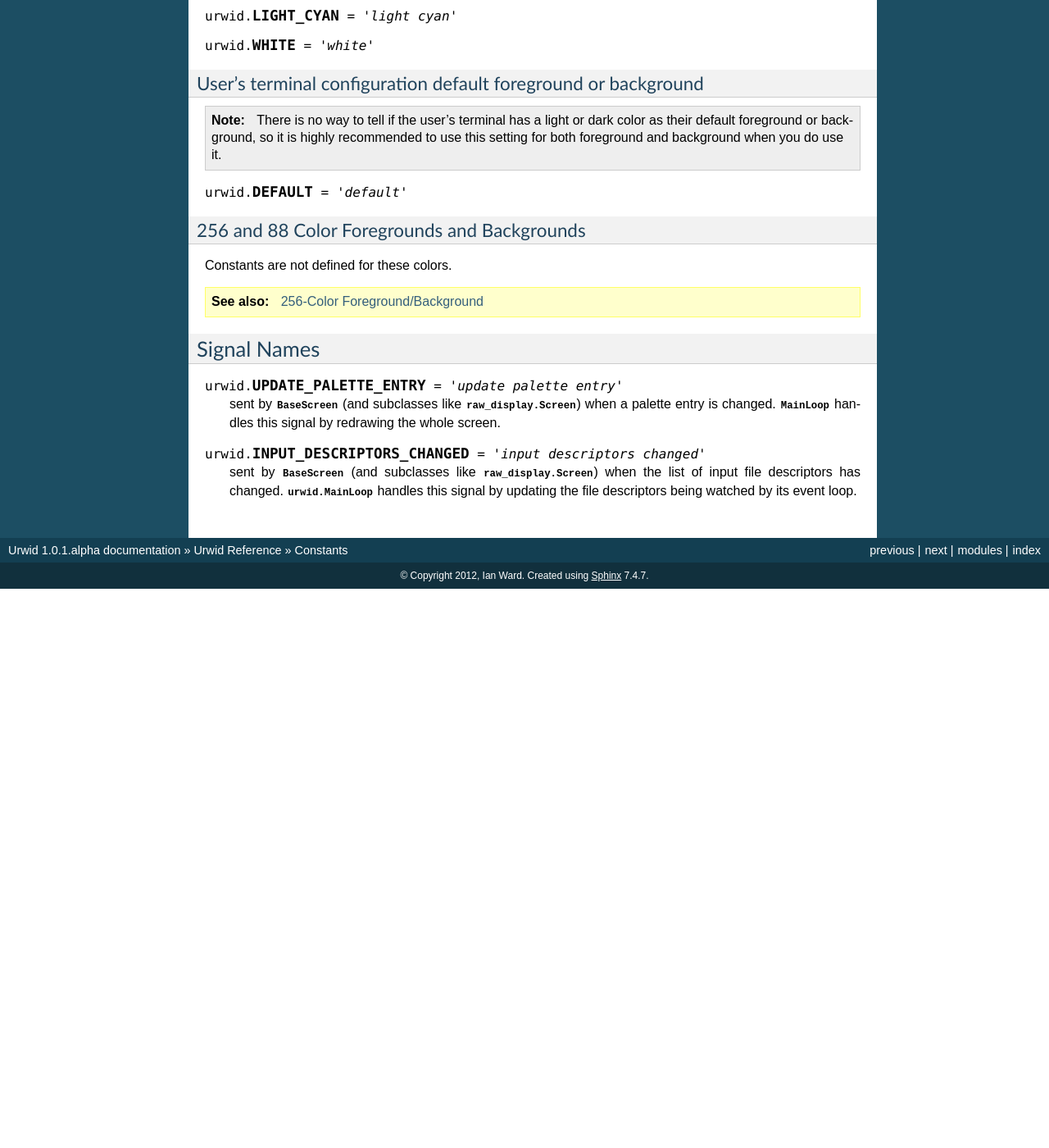
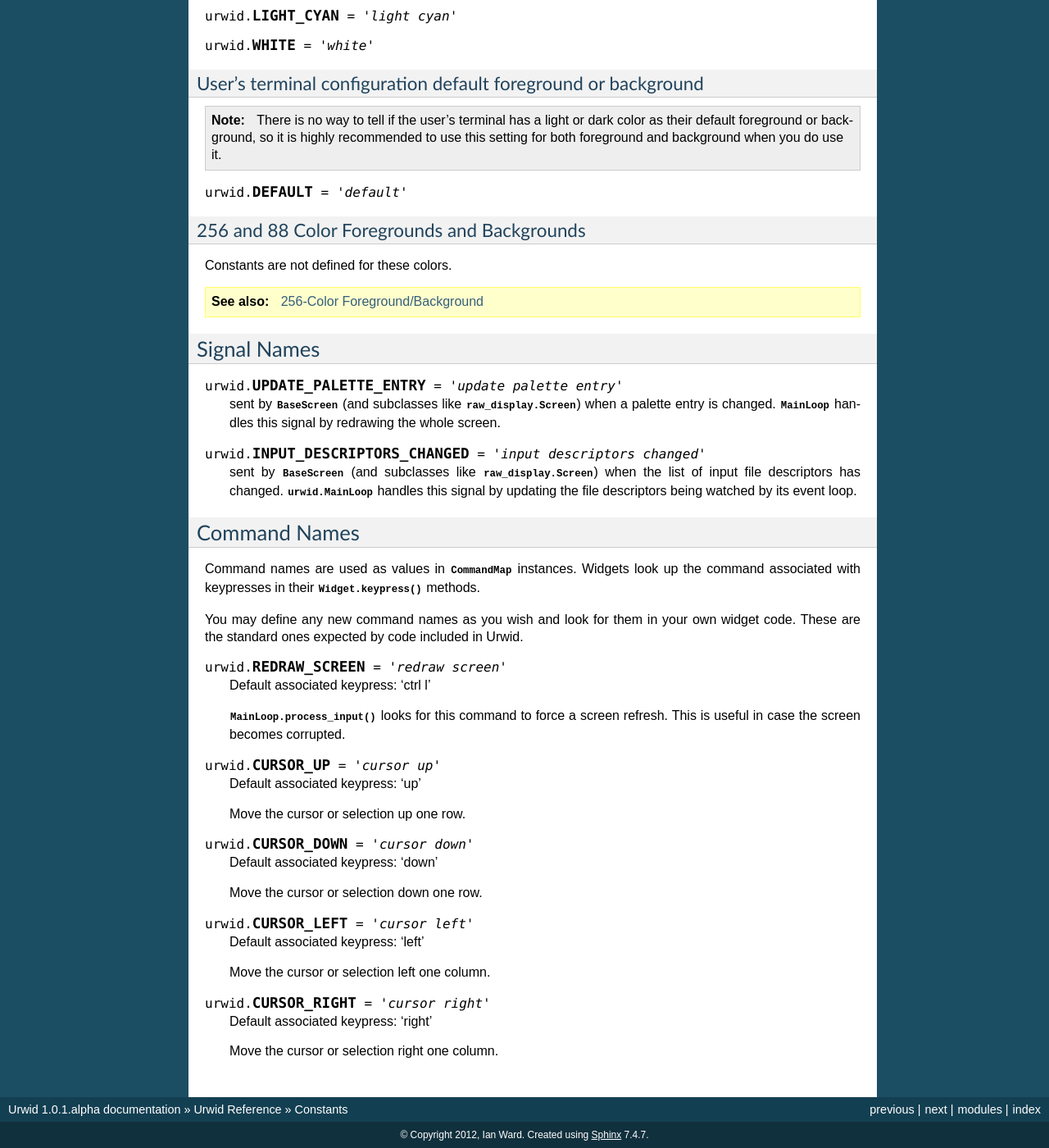
Before and after one commit to urwid/urwid, a Sphinx documentation site: the page built from docs/reference/constants.rst, in a window 1280 px wide and 1400 px high, scrolled down 2282 px. Shown: the whole window at 82% size. Built offline with Sphinx 7.4.7, drawn with Linux system fonts in a browser that asks for light colours; before the commit the page ends 3000 px from its top, so only the background shows below that; some of the changed text lies outside the part shown.

Commit message:
start documenting command names
--HG--
branch : feature-sphinx

```diff
--- a/docs/reference/constants.rst
+++ b/docs/reference/constants.rst
@@ -222,3 +222,52 @@ Signal Names
    :class:`raw_display.Screen`) when the list of input file descriptors
    has changed.  :class:`urwid.MainLoop` handles this signal by updating
    the file descriptors being watched by its event loop.
+
+
+Command Names
+-------------
+
+Command names are used as values in :class:`CommandMap` instances.
+Widgets look up the command associated with keypresses in their
+:meth:`Widget.keypress` methods.
+
+You may define any new command names as you wish and look for them in
+your own widget code.  These are the standard ones expected by code
+included in Urwid.
+
+.. data:: urwid.REDRAW_SCREEN
+   :annotation: = 'redraw screen'
+
+   Default associated keypress: 'ctrl l'
+
+   :meth:`MainLoop.process_input` looks for this command to force
+   a screen refresh. This is useful in case the screen becomes
+   corrupted.
+
+.. data:: urwid.CURSOR_UP
+   :annotation: = 'cursor up'
+
+   Default associated keypress: 'up'
+
+   Move the cursor or selection up one row.
+
+.. data:: urwid.CURSOR_DOWN
+   :annotation: = 'cursor down'
+
+   Default associated keypress: 'down'
+
+   Move the cursor or selection down one row.
+
+.. data:: urwid.CURSOR_LEFT
+   :annotation: = 'cursor left'
+
+   Default associated keypress: 'left'
+
+   Move the cursor or selection left one column.
+
+.. data:: urwid.CURSOR_RIGHT
+   :annotation: = 'cursor right'
+
+   Default associated keypress: 'right'
+
+   Move the cursor or selection right one column.
```
Also changed, not shown: 2 other files.
